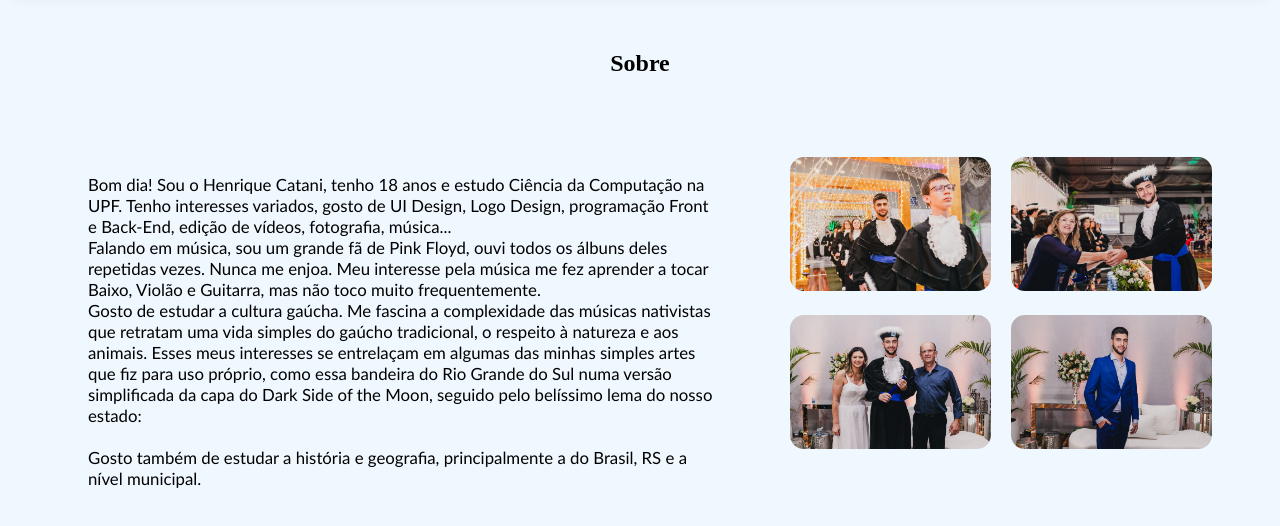
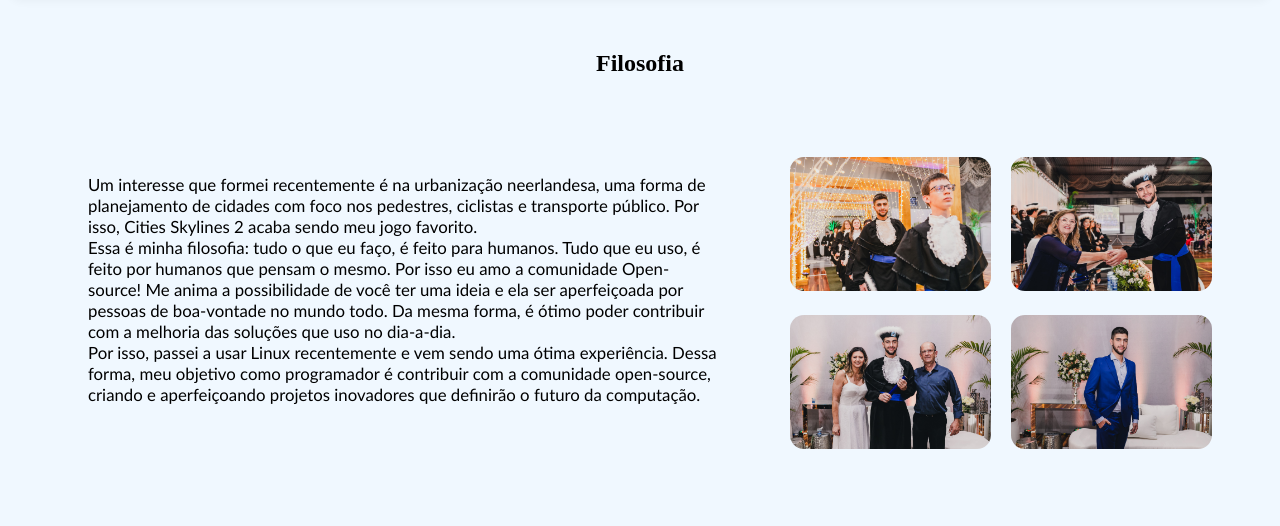
Before and after one commit to henriquecatani/portfolio, a plain HTML site: page more.html in a window 1280 px wide. Shown: the part 78-604 px from the top of the page. Drawn offline with Linux system fonts and the light colour scheme.

Commit message:
Atualizar o more.html

```diff
--- a/more.html
+++ b/more.html
@@ -26,21 +26,17 @@
         </nav>
     </header>
 <article>
-        <h1>Sobre</h1>
+        <h1>Filosofia</h1>
         <div class="txteimg">
 
 
             <p class="texto-left">
-                Bom dia! Sou o Henrique Catani, tenho 18 anos e estudo Ciência da Computação na UPF.
-                Tenho interesses variados, gosto de UI Design, Logo Design, programação Front e Back-End, edição de vídeos, fotografia, música...
-                <br>
-                Falando em música, sou um grande fã de Pink Floyd, ouvi todos os álbuns deles repetidas vezes. Nunca me enjoa.
-                Meu interesse pela música me fez aprender a tocar Baixo, Violão e Guitarra, mas não toco muito frequentemente.
-                <br>
-                Gosto de estudar a cultura gaúcha. Me fascina a complexidade das músicas nativistas que retratam uma vida simples do gaúcho tradicional, o respeito à natureza e aos animais.
-                Esses meus interesses se entrelaçam em algumas das minhas simples artes que fiz para uso próprio, como essa bandeira do Rio Grande do Sul numa versão simplificada da capa do Dark Side of the Moon, seguido pelo belíssimo lema do nosso estado:
-                <br> <br>
-                Gosto também de estudar a história e geografia, principalmente a do Brasil, RS e a nível municipal.
+                Um interesse que formei recentemente é na urbanização neerlandesa, uma forma de planejamento de cidades com foco nos pedestres, ciclistas e transporte público. Por isso, Cities Skylines 2 acaba sendo meu jogo favorito.
+    <br>
+    Essa é minha filosofia: tudo o que eu faço, é feito para humanos. Tudo que eu uso, é feito por humanos que pensam o mesmo.
+    Por isso eu amo a comunidade Open-source! Me anima a possibilidade de você ter uma ideia e ela ser aperfeiçoada por pessoas de boa-vontade no mundo todo. Da mesma forma, é ótimo poder contribuir com a melhoria das soluções que uso no dia-a-dia.
+    <br>
+    Por isso, passei a usar Linux recentemente e vem sendo uma ótima experiência. Dessa forma, meu objetivo como programador é contribuir com a comunidade open-source, criando e aperfeiçoando projetos inovadores que definirão o futuro da computação.
             </p>
             <div class="direita">
             <div class="imagens-container">
```
